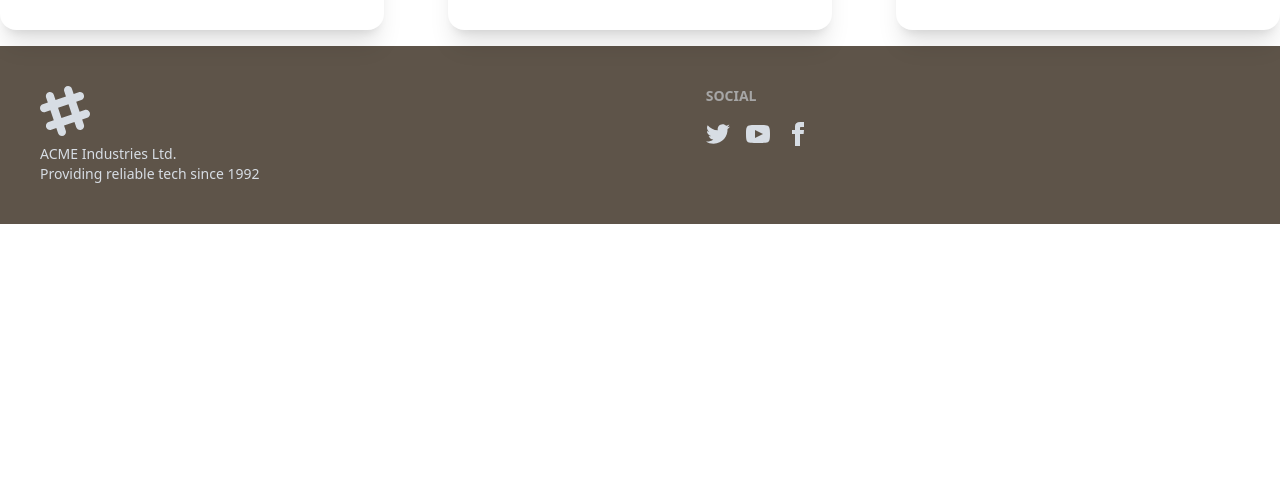
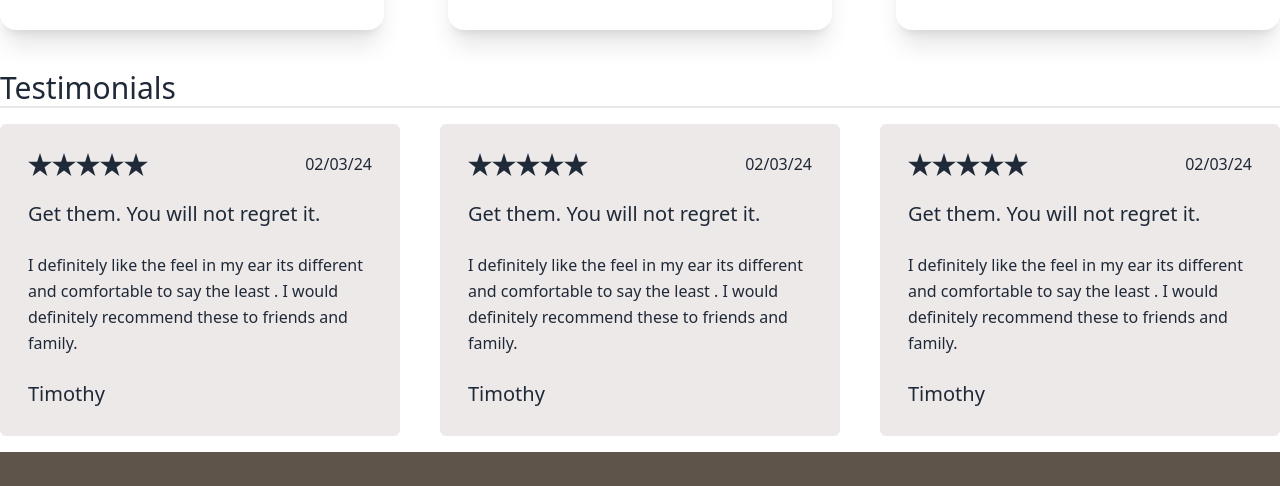
Before and after one commit to ahmed-jobayer/urban-nest-client, a React (Vite) app: page / in a window 1280 px wide. Shown: the part 1808-2294 px from the top of the page. Before the commit the page ends 2032 px from the top, so only its background shows below. Built offline with nearby package versions, Linux system fonts and the light colour scheme.

Commit message:
testimonial added

```diff
--- /dev/null
+++ b/src/components/home/Testimonials.jsx
@@ -0,0 +1,80 @@
+const Testimonials = () => {
+  return (
+    <div className="mt-10 ">
+      <h2 className="text-3xl border-b-2">Testimonials</h2>
+      <div className="my-4 grid grid-cols-3 gap-10">
+        <div className="p-7 flex flex-col gap-6 bg-[#ede9e9] rounded-md">
+          <div className="flex justify-between">
+            <div className="rating">
+              <input type="radio" name="rating-1" className="mask mask-star" />
+              <input type="radio" name="rating-1" className="mask mask-star" />
+              <input type="radio" name="rating-1" className="mask mask-star" />
+              <input type="radio" name="rating-1" className="mask mask-star" />
+              <input
+                type="radio"
+                name="rating-1"
+                className="mask mask-star defaultChecked"
+              />
+            </div>
+            <p>02/03/24</p>
+          </div>
+          <h2 className="text-xl">Get them. You will not regret it.</h2>
+          <p className="leading-relaxed">
+            I definitely like the feel in my ear its different and comfortable
+            to say the least . I would definitely recommend these to friends and
+            family.
+          </p>
+          <h2 className="text-xl">Timothy</h2>
+        </div>
+        <div className="p-7 flex flex-col gap-6 bg-[#ede9e9] rounded-md">
+          <div className="flex justify-between">
+            <div className="rating">
+              <input type="radio" name="rating-1" className="mask mask-star" />
+              <input type="radio" name="rating-1" className="mask mask-star" />
+              <input type="radio" name="rating-1" className="mask mask-star" />
+              <input type="radio" name="rating-1" className="mask mask-star" />
+              <input
+                type="radio"
+                name="rating-1"
+                className="mask mask-star defaultChecked"
+              />
+            </div>
+            <p>02/03/24</p>
+          </div>
+          <h2 className="text-xl">Get them. You will not regret it.</h2>
+          <p className="leading-relaxed">
+            I definitely like the feel in my ear its different and comfortable
+            to say the least . I would definitely recommend these to friends and
+            family.
+          </p>
+          <h2 className="text-xl">Timothy</h2>
+        </div>
+        <div className="p-7 flex flex-col gap-6 bg-[#ede9e9] rounded-md">
+          <div className="flex justify-between">
+            <div className="rating">
+              <input type="radio" name="rating-1" className="mask mask-star" />
+              <input type="radio" name="rating-1" className="mask mask-star" />
+              <input type="radio" name="rating-1" className="mask mask-star" />
+              <input type="radio" name="rating-1" className="mask mask-star" />
+              <input
+                type="radio"
+                name="rating-1"
+                className="mask mask-star defaultChecked"
+              />
+            </div>
+            <p>02/03/24</p>
+          </div>
+          <h2 className="text-xl">Get them. You will not regret it.</h2>
+          <p className="leading-relaxed">
+            I definitely like the feel in my ear its different and comfortable
+            to say the least . I would definitely recommend these to friends and
+            family.
+          </p>
+          <h2 className="text-xl">Timothy</h2>
+        </div>
+      </div>
+    </div>
+  );
+};
+
+export default Testimonials;
--- a/src/pages/Home.jsx
+++ b/src/pages/Home.jsx
@@ -1,6 +1,7 @@
 import { Helmet } from "react-helmet-async";
 import FeaturedProducts from "../components/home/FeaturedProducts";
 import Hero from "../components/home/Hero";
+import Testimonials from "../components/home/Testimonials";
 
 const Home = () => {
   return (
@@ -11,6 +12,7 @@ const Home = () => {
       <Hero />
       <div className="container mx-auto">
         <FeaturedProducts />
+        <Testimonials/>
       </div>
     </div>
   );
```
